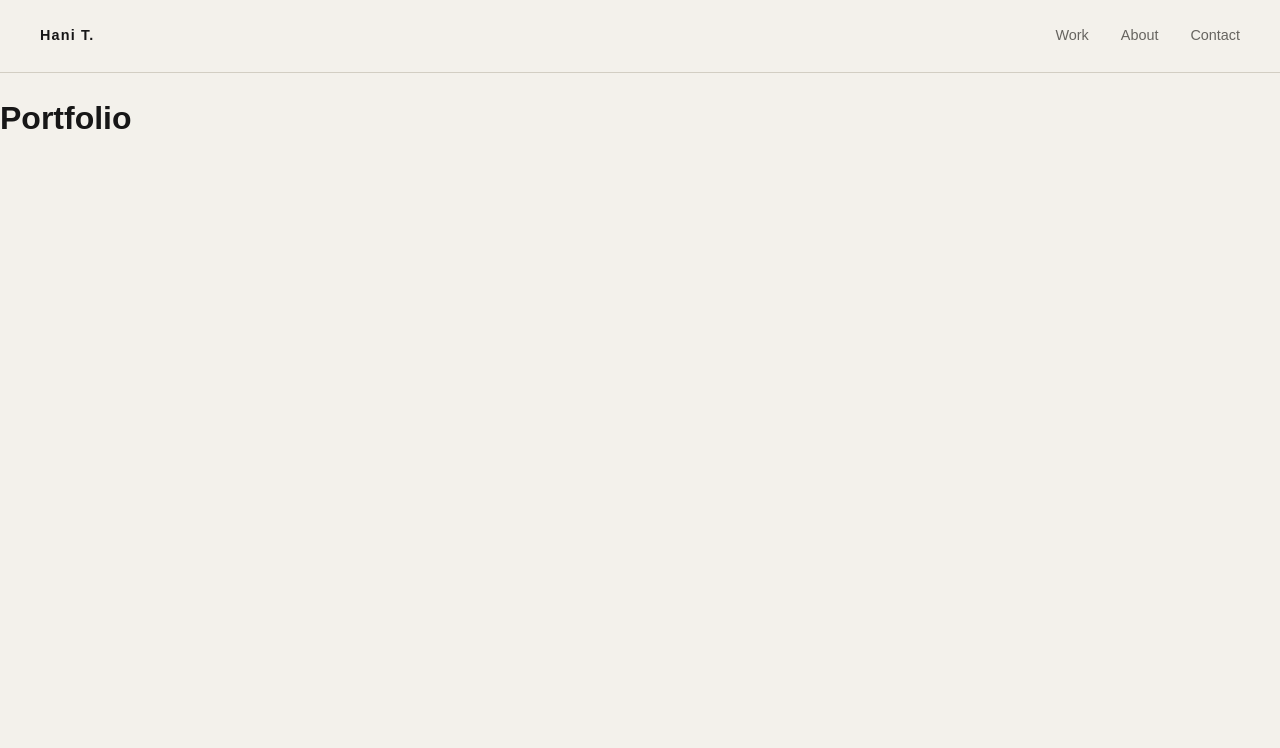
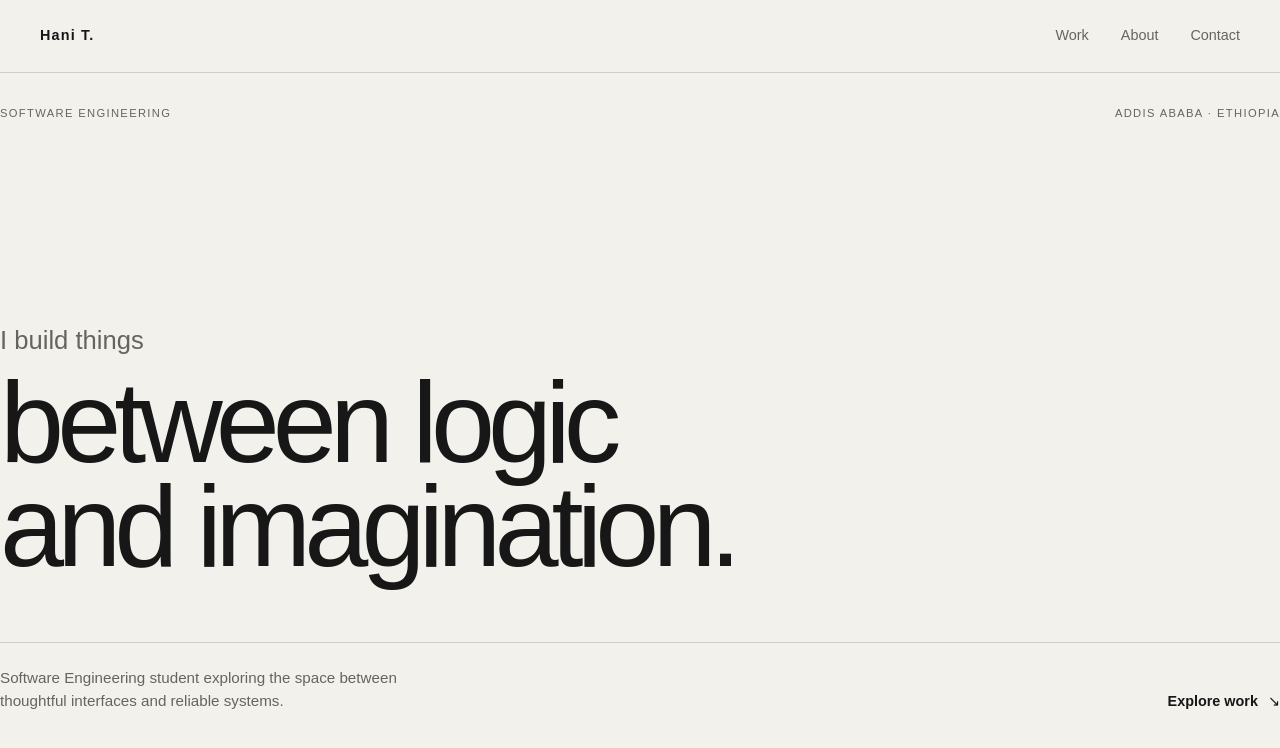
Before and after one commit to HaniSemayat/portfolio-react, a React (Vite) app: page / in a window 1280 px wide. Shown: the top 748 px of the page. Built offline with nearby package versions, Linux system fonts and the light colour scheme.

Commit message:
feat: add portfolio hero section

```diff
--- a/src/App.jsx
+++ b/src/App.jsx
@@ -1,4 +1,5 @@
 import Navbar from './components/Navbar/Navbar'
+import Hero from './sections/Hero/Hero'
 
 function App() {
   return (
@@ -6,7 +7,7 @@ function App() {
       <Navbar />
 
       <div className="page-container">
-        <h1>Portfolio</h1>
+        <Hero />
       </div>
     </main>
   )
--- /dev/null
+++ b/src/sections/Hero/Hero.css
@@ -0,0 +1,97 @@
+.hero {
+  min-height: calc(100vh - 72px);
+  display: flex;
+  flex-direction: column;
+  justify-content: space-between;
+
+  padding: 32px 0 48px;
+}
+
+.hero-topline {
+  display: flex;
+  justify-content: space-between;
+
+  color: var(--muted-text);
+  font-size: 0.7rem;
+  letter-spacing: 0.12em;
+}
+
+.hero-content {
+  padding: 80px 0 40px;
+}
+
+.hero-intro {
+  margin: 0 0 12px;
+
+  color: var(--muted-text);
+  font-size: clamp(1.2rem, 2vw, 1.8rem);
+}
+
+.hero-title {
+  max-width: 1000px;
+  margin: 0;
+
+  font-size: clamp(3.5rem, 9vw, 9rem);
+  font-weight: 500;
+  line-height: 0.9;
+  letter-spacing: -0.06em;
+}
+
+.hero-bottom {
+  display: flex;
+  justify-content: space-between;
+  align-items: flex-end;
+
+  margin-top: 64px;
+  padding-top: 24px;
+
+  border-top: 1px solid var(--border);
+}
+
+.hero-description {
+  max-width: 420px;
+  margin: 0;
+
+  color: var(--muted-text);
+  font-size: 0.95rem;
+}
+
+.hero-link {
+  display: inline-flex;
+  align-items: center;
+  gap: 10px;
+
+  font-size: 0.9rem;
+  font-weight: 600;
+
+  transition: gap 180ms ease;
+}
+
+.hero-link:hover {
+  gap: 16px;
+}
+
+@media (max-width: 700px) {
+  .hero {
+    min-height: calc(100vh - 64px);
+    padding: 24px 0 32px;
+  }
+
+  .hero-topline span:last-child {
+    display: none;
+  }
+
+  .hero-content {
+    padding: 60px 0 30px;
+  }
+
+  .hero-title {
+    font-size: clamp(3.2rem, 15vw, 6rem);
+  }
+
+  .hero-bottom {
+    flex-direction: column;
+    align-items: flex-start;
+    gap: 32px;
+  }
+}
--- /dev/null
+++ b/src/sections/Hero/Hero.jsx
@@ -0,0 +1,35 @@
+import './Hero.css'
+
+function Hero() {
+  return (
+    <section className="hero" id="home">
+      <div className="hero-topline">
+        <span>SOFTWARE ENGINEERING</span>
+        <span>ADDIS ABABA · ETHIOPIA</span>
+      </div>
+
+      <div className="hero-content">
+        <p className="hero-intro">I build things</p>
+
+        <h1 className="hero-title">
+          between logic
+          <br />
+          and imagination.
+        </h1>
+
+        <div className="hero-bottom">
+          <p className="hero-description">
+            Software Engineering student exploring the space
+            between thoughtful interfaces and reliable systems.
+          </p>
+
+          <a href="#work" className="hero-link">
+            Explore work <span>↘</span>
+          </a>
+        </div>
+      </div>
+    </section>
+  )
+}
+
+export default Hero
```
